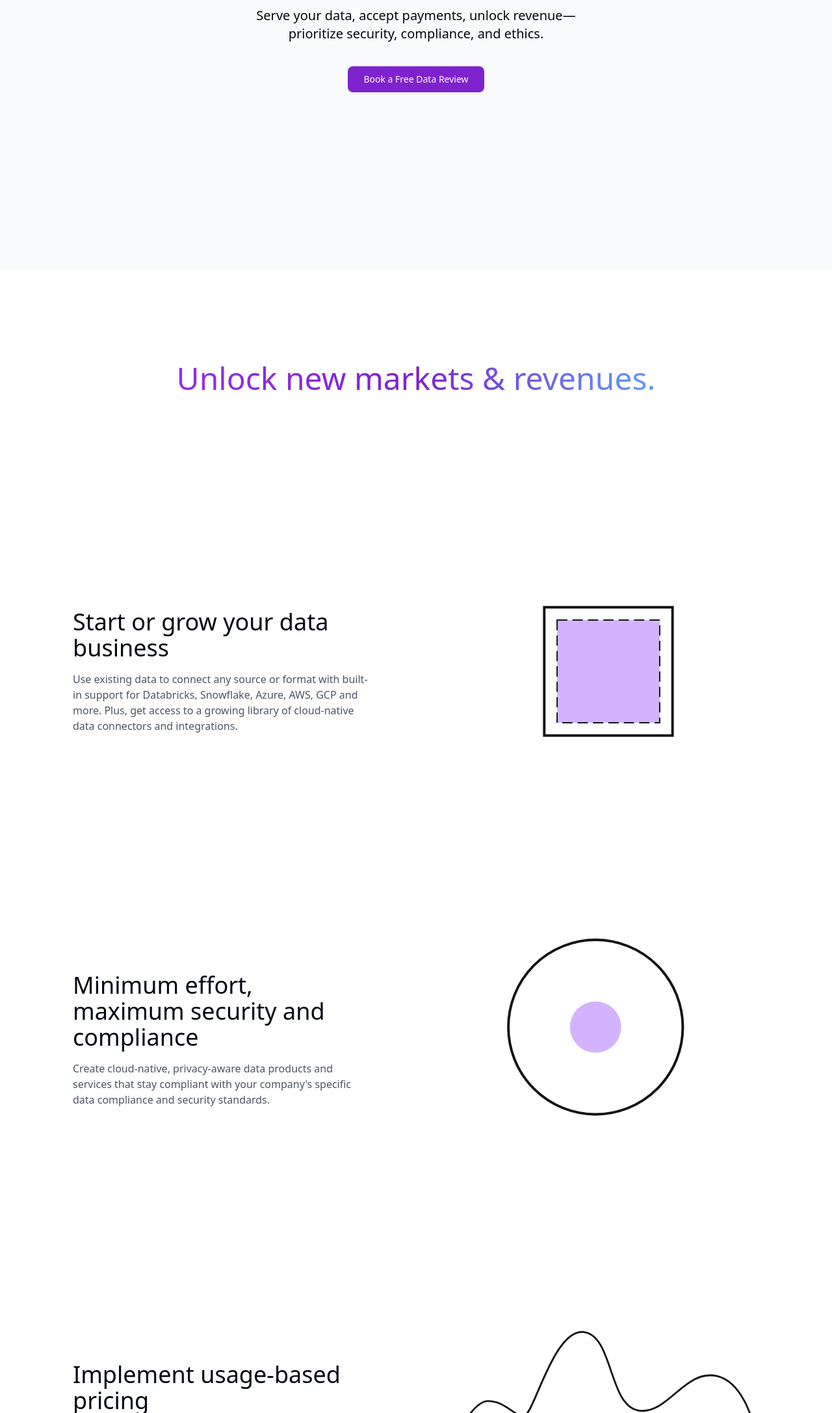
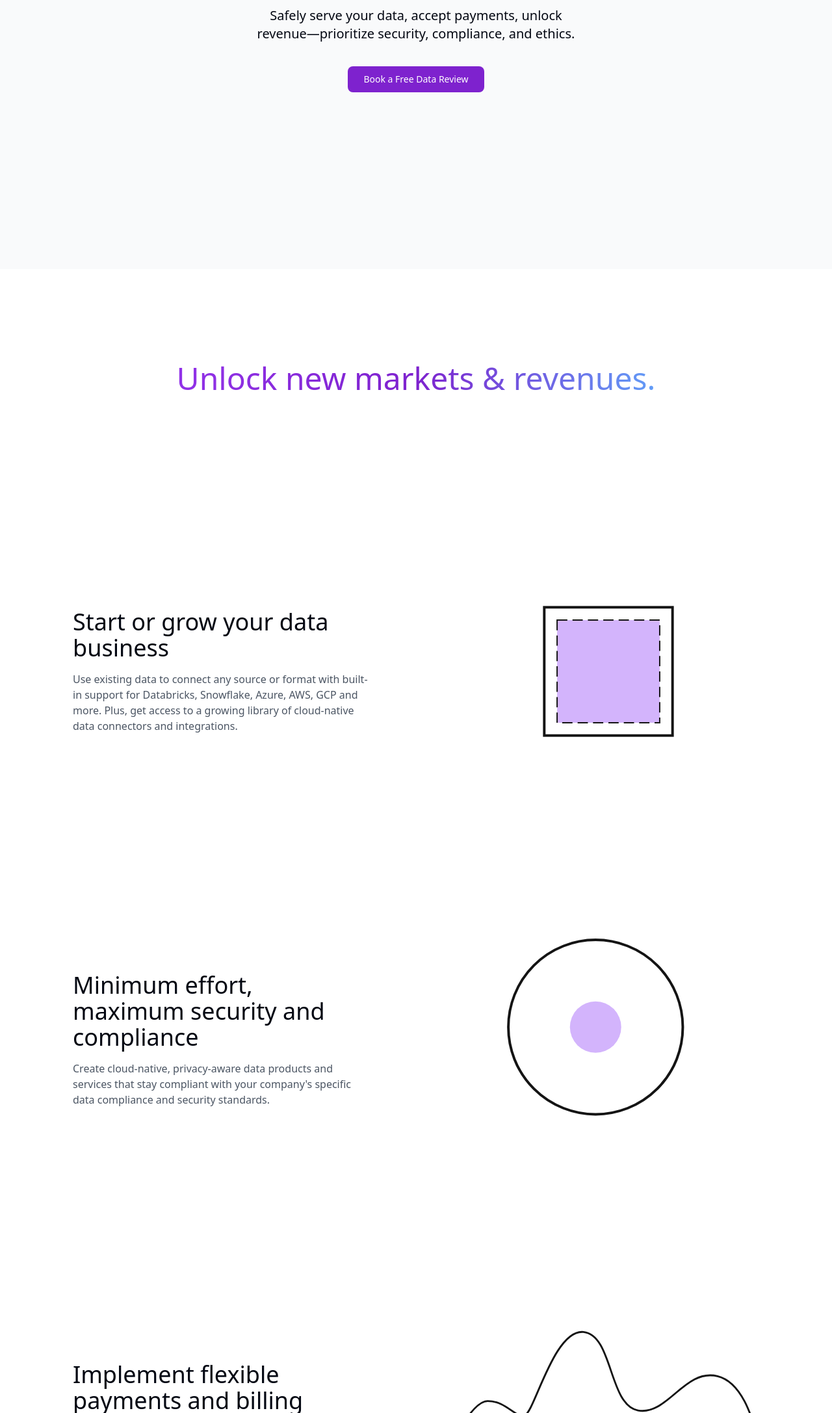
Before and after one commit to declaredata/marketing, a website: page src/index.html in a window 1280 px wide. Shown: the part 386-2560 px from the top of the page at 65% size. Drawn offline with Linux system fonts and the light colour scheme.

Commit message:
update tagline

```diff
--- a/src/index.html
+++ b/src/index.html
@@ -107,7 +107,7 @@
         <h3 class="mb-3 rounded-full bg-purple-200/20 px-5 text-sm font-semibold text-purple-600 transition-opacity duration-700">Beta</h3>
         <h1 class="mb-5 text-center text-4xl md:text-5xl transition-opacity duration-700">Monetize Your Data,<br/>Grow Revenues</h1>
         <h2 class="mb-9 max-w-md md:max-w-lg text-center text-lg md:text-xl font-light transition-opacity duration-700">
-        Serve your data, accept payments, unlock revenue—prioritize security, compliance, and ethics.
+        Safely serve your data, accept payments, unlock revenue—prioritize security, compliance, and ethics.
         </h2>
         <div class="flex min-h-10 w-full max-w-md flex-wrap items-center justify-center gap-6 text-sm transition-opacity duration-700">
             <a class="inline-block flex items-center min-h-10 rounded-lg px-6 leading-none bg-purple-700 text-white hover:bg-purple-600" href="/request"><span class="relative">Book a Free Data Review</span></a>
@@ -148,7 +148,7 @@
 
         <div class="md:grid flex flex-col md:grid-rows-1 md:grid-cols-2 items-center justify-center rounded-md overflow-hidden w-full md:aspect-[140/67]">
           <div class="flex flex-col items-center justify-center gap-4 p-4 text-center md:items-start md:p-16 md:text-left">
-            <h3 class="w-full whitespace-break-spaces pr-0 md:pr-4 text-3xl md:text-4xl font-normal">Implement usage-based pricing</h3>
+            <h3 class="w-full whitespace-break-spaces pr-0 md:pr-4 text-3xl md:text-4xl font-normal">Implement flexible payments and billing</h3>
             <p class="text-base font-light text-gray-600">Stay in control with usage-based and other flexible billing and business models.</p>
           </div>
           <div class="flex items-center justify-center">
```
